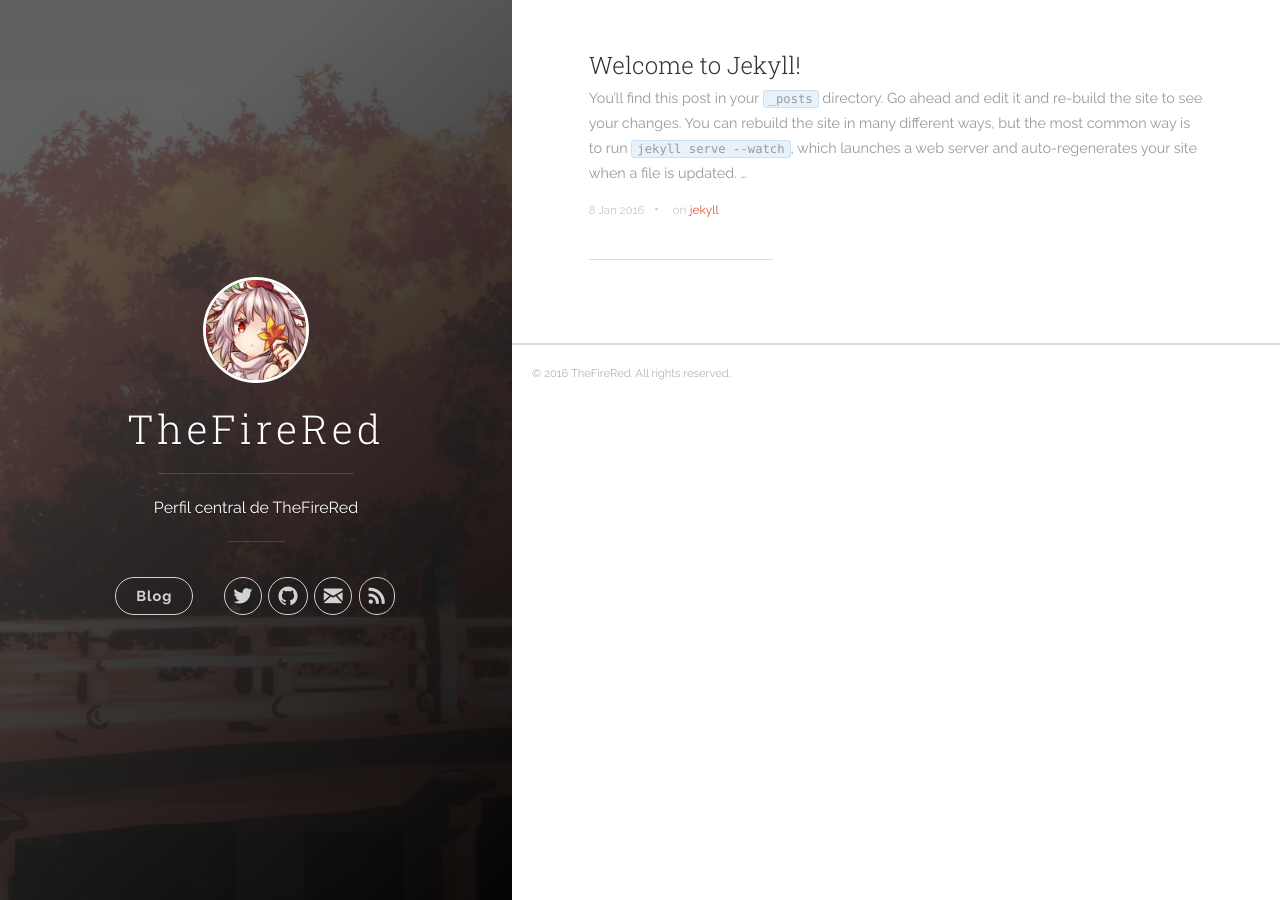
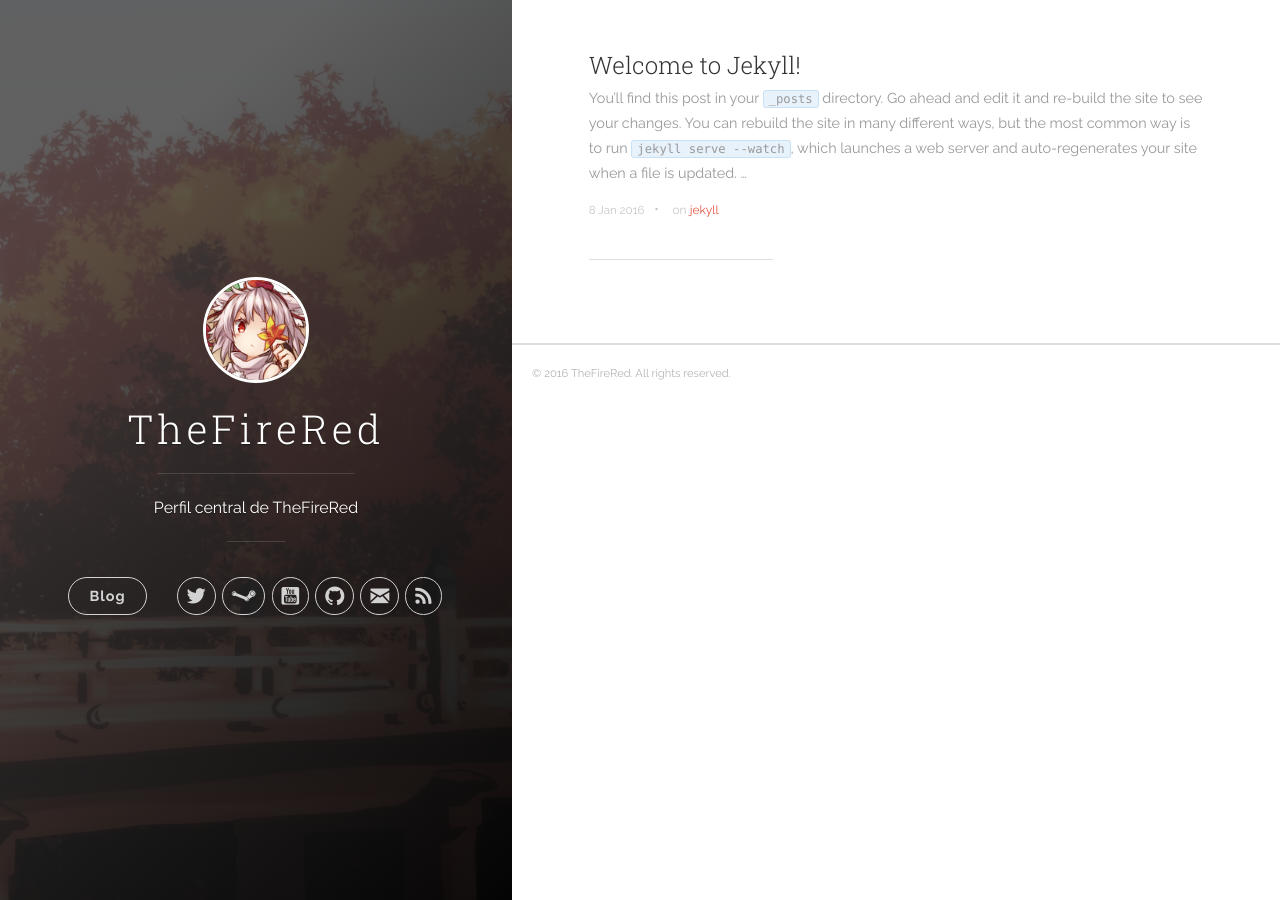
Before and after one commit to TheFireRed/thefirered.github.io, a Jekyll site: the page built from index.html, in a window 1280 px wide. Built offline with Jekyll 4.4.1, drawn with Linux system fonts in a browser that asks for light colours; nearby versions of some CDN libraries; the list of posts is cut into pages by our own code.

Commit message:
social  upd

```diff
--- a/_includes/header.html
+++ b/_includes/header.html
@@ -37,22 +37,22 @@
               </li>
             {% endif %}
 
-            {% if site.author.facebook_username %}
-              <!-- Facebook -->
+            {% if site.author.steam_username %}
+              <!-- Steam -->
               <li class="navigation__item">
-                <a href="http://fb.me/{{ site.author.facebook_username }}" title="{{ site.author.facebook_username }} on Facebook" target="_blank">
-                  <i class="icon icon-social-facebook"></i>
-                  <span class="label">Facebook</span>
+                <a href="http://steamcommunity.com/id/{{ site.author.steam_username }}" title="{{ site.author.steam_username }} en Steam" target="_blank">
+                  <i class="icon icon-social-steam"></i>
+                  <span class="label">Steam</span>
                 </a>
               </li>
             {% endif %}
 
-            {% if site.author.linkedin_username %}
-              <!-- LinkedIn -->
+            {% if site.author.youtube_username %}
+              <!-- YouTube -->
               <li class="navigation__item">
-                <a href="https://www.linkedin.com/in/{{ site.author.linkedin_username }}" title="{{ site.author.linkedin_username }} on LinkedIn" target="_blank">
-                  <i class="icon icon-social-linkedin"></i>
-                  <span class="label">LinkedIn</span>
+                <a href="http://www.youtube.com/c/{{ site.author.youtube_username }}" title="{{ site.author.linkedin_username }} en YouTube" target="_blank">
+                  <i class="icon icon-social-youtube"></i>
+                  <span class="label">YouTube</span>
                 </a>
               </li>
             {% endif %}
```
